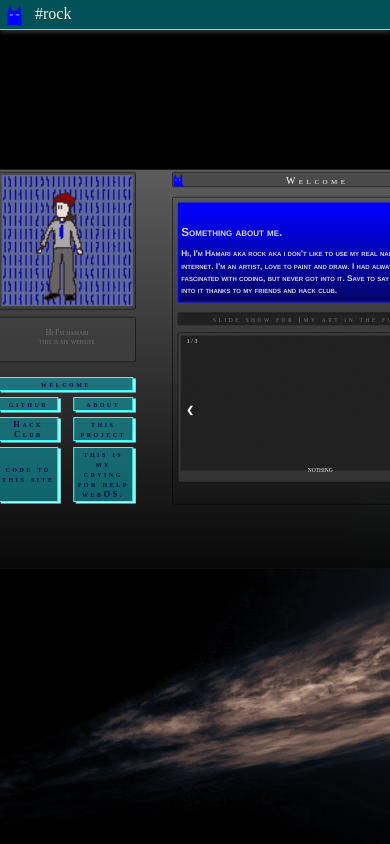
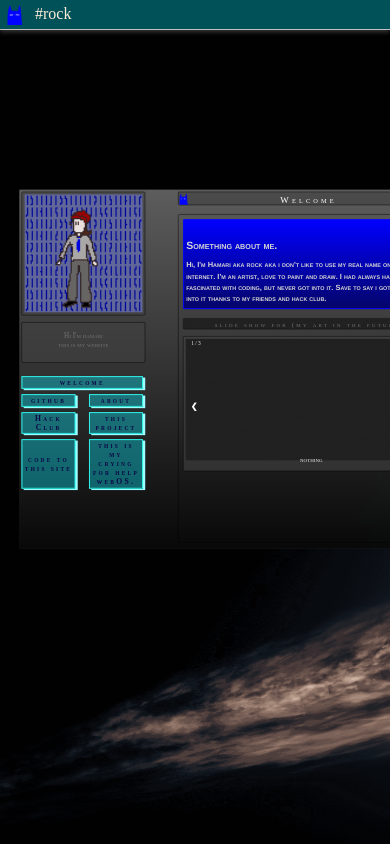
Before and after one commit to hamarisun/check, a plain HTML site: page index.html in a window 390 px wide. Drawn offline with Linux system fonts and the light colour scheme.

Commit message:
Add files via upload

```diff
--- a/style.css
+++ b/style.css
@@ -443,7 +443,7 @@ a{
 
 @media screen and (max-width: 500px){
     #main{
-        transform: scale(0.50);
+        transform: scale(0.45);
         margin-top: -200px;
         margin-left: -310px;
         height: 800px;
@@ -453,7 +453,7 @@ a{
 
 #m{
     margin-left: 348px;
-    height: 615px;
+    height: 730px;
 }
 #mh{
     margin-left: 348px;
```
